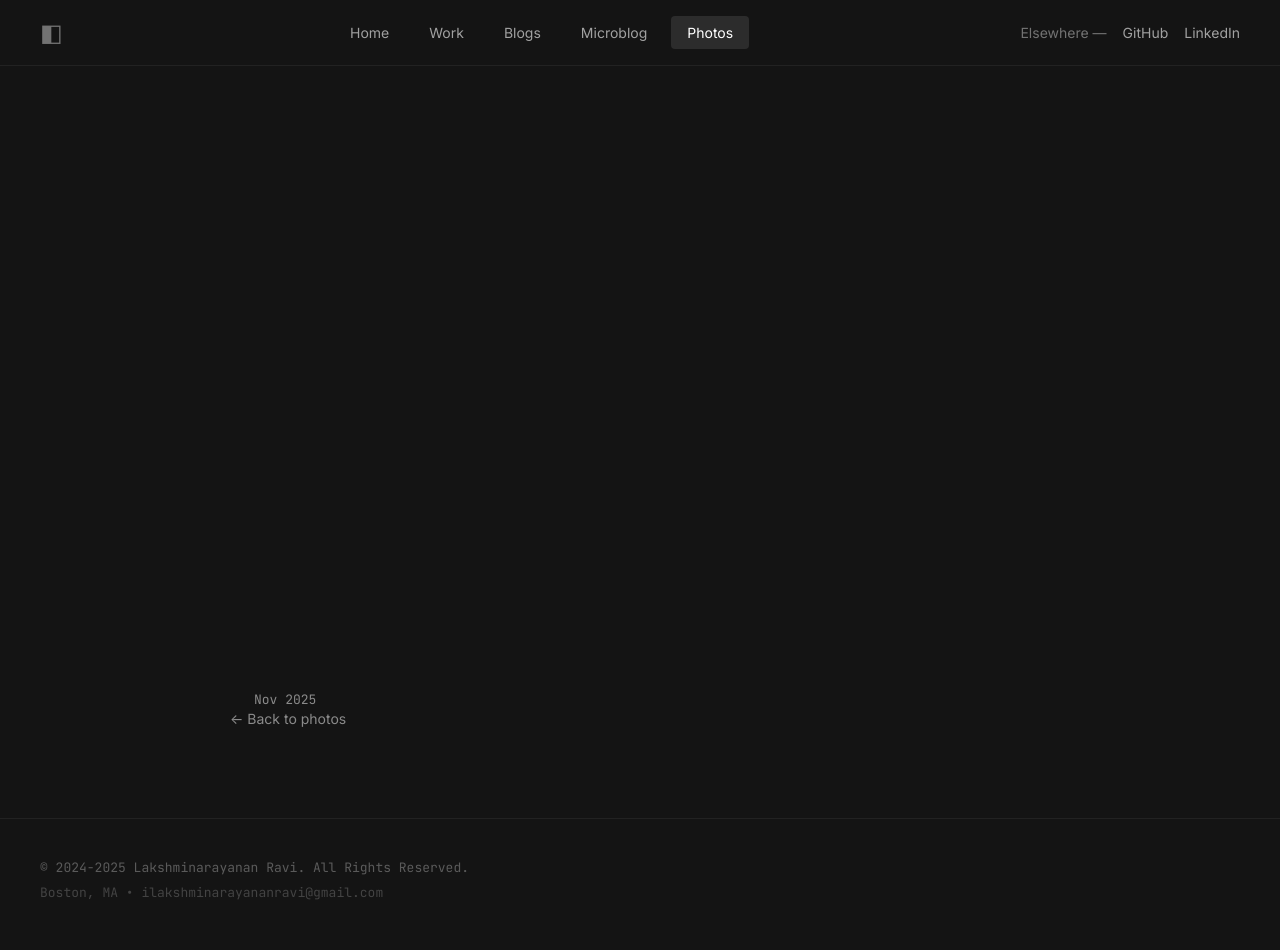
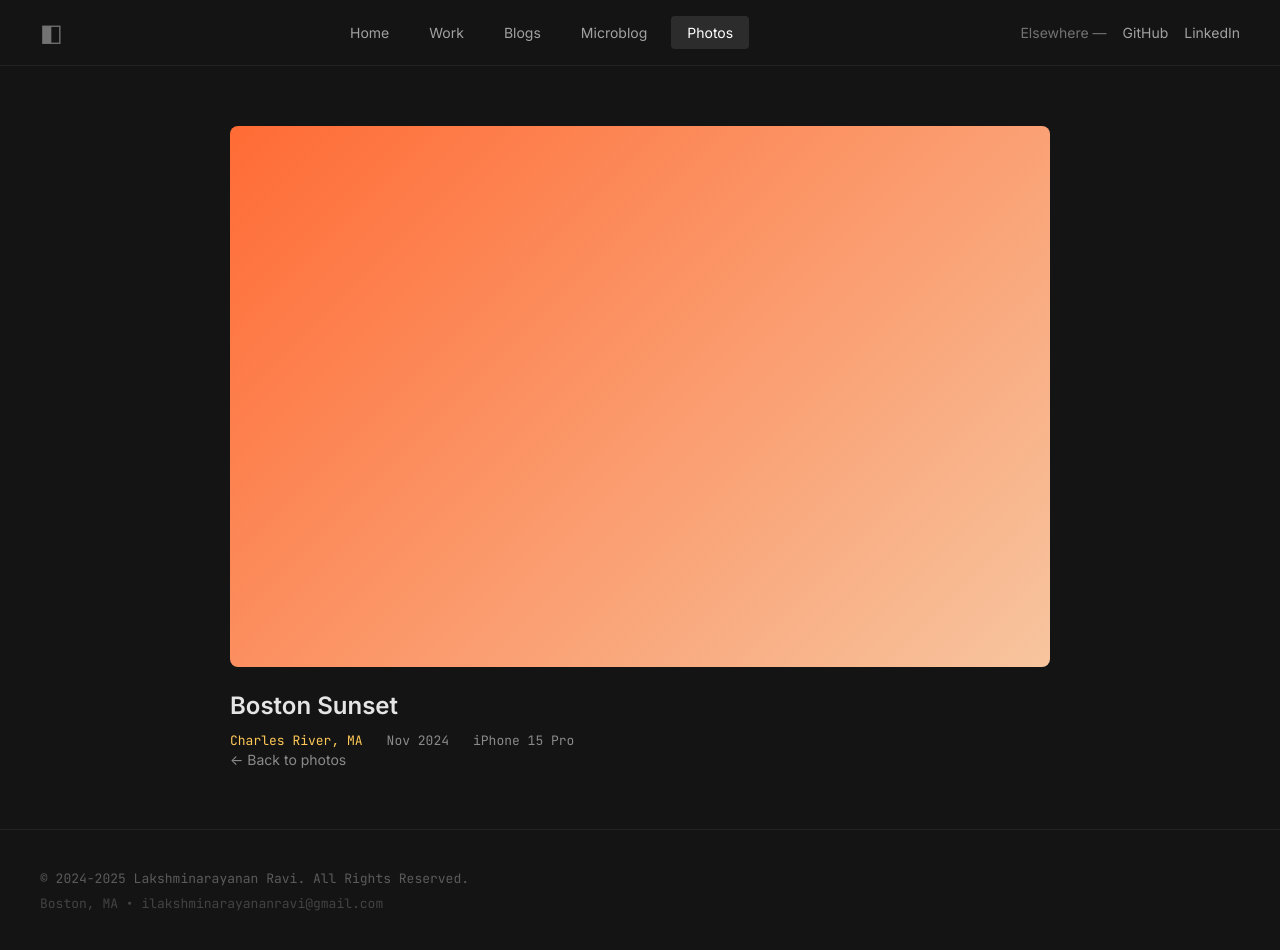
Before and after one commit to lakshminarayanannn/lakshminarayanannn.github.io, a Jekyll site: the page built from _photos/boston-skyline.md, in a window 1280 px wide and 952 px high. Built offline with Jekyll 4.4.1, drawn with Linux system fonts in a browser that asks for light colours; some of the changed lines change nothing that is shown.

Commit message:
Update image format in boston-skyline.md

```diff
--- a/_photos/boston-skyline.md
+++ b/_photos/boston-skyline.md
@@ -3,7 +3,7 @@ title: "Boston Sunset"
 location: "Charles River, MA"
 date: 2024-11-15
 device: "iPhone 15 Pro"
-image: ![1DE52078-CBB4-48B5-AE97-9854C0726446_1_105_c](https://github.com/user-attachments/assets/e3942283-2622-4eff-840f-695a27f86e13)
+image: "https://github.com/user-attachments/assets/e3942283-2622-4eff-840f-695a27f86e13"
 gradient: "linear-gradient(135deg, #ff6b35 0%, #f7c59f 100%)"
 aspect: landscape
 ---
```
